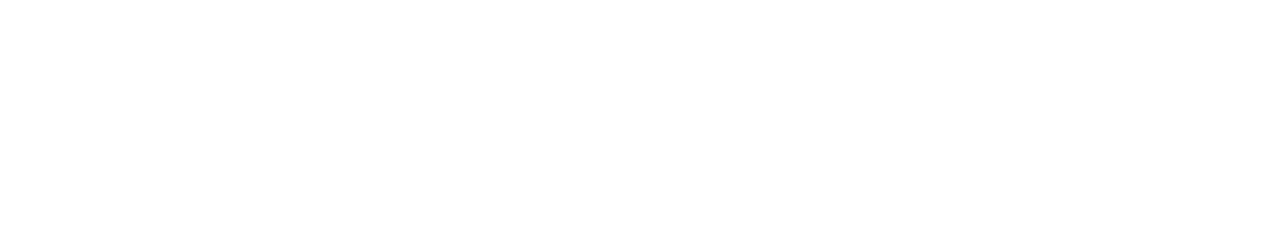
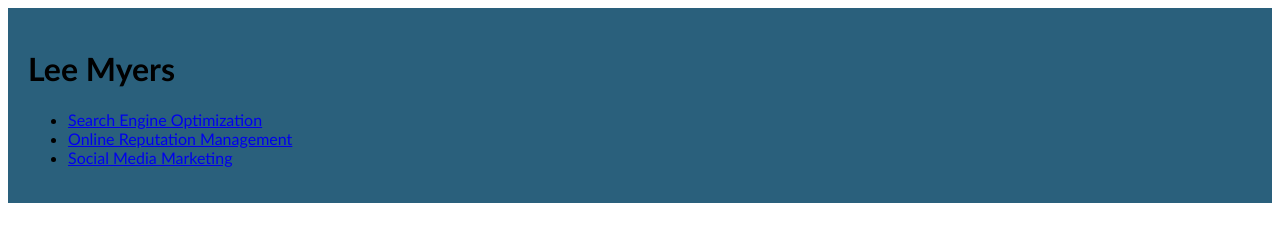
Before and after one commit to leemyers16/lee-myers-module2-project, a plain HTML site: page index.html in a window 1280 px wide. Drawn offline with Linux system fonts and the light colour scheme.

Commit message:
update in project

```diff
--- a/index.html
+++ b/index.html
@@ -2,13 +2,30 @@
 <html>
   <head>
     <meta name="viewport" content="width=device-width, initial-scale=1.0" />
-    <title>Hello!</title>
+    <title>Lee Myers Projects !</title>
     <meta name="description" content="description" />
     <meta name="author" content="author" />
     <meta name="keywords" content="keywords" />
     <link rel="stylesheet" href="./stylesheet.css" type="text/css" />
   </head>
   <body>
-    <!-- <img src="./assets/HHAP5174 copy.jpeg" alt="poppy flower" /> -->
+    <div class="header">
+      <h1>Lee Myers</h1>
+      <div>
+        <ul>
+          <li>
+            <a href="#search-engine-optimization">Search Engine Optimization</a>
+          </li>
+          <li>
+            <a href="#online-reputation-management"
+              >Online Reputation Management</a
+            >
+          </li>
+          <li>
+            <a href="#social-media-marketing">Social Media Marketing</a>
+          </li>
+        </ul>
+      </div>
+    </div>
   </body>
 </html>
--- a/stylesheet.css
+++ b/stylesheet.css
@@ -0,0 +1,6 @@
+.header {
+    padding: 20px;
+    font-family: 'Trebuchet MS', 'Lucida Sans Unicode', 'Lucida Grande', 'Lucida Sans', Arial, sans-serif;
+    background-color: #2a607c;
+    color: black;
+}
```
